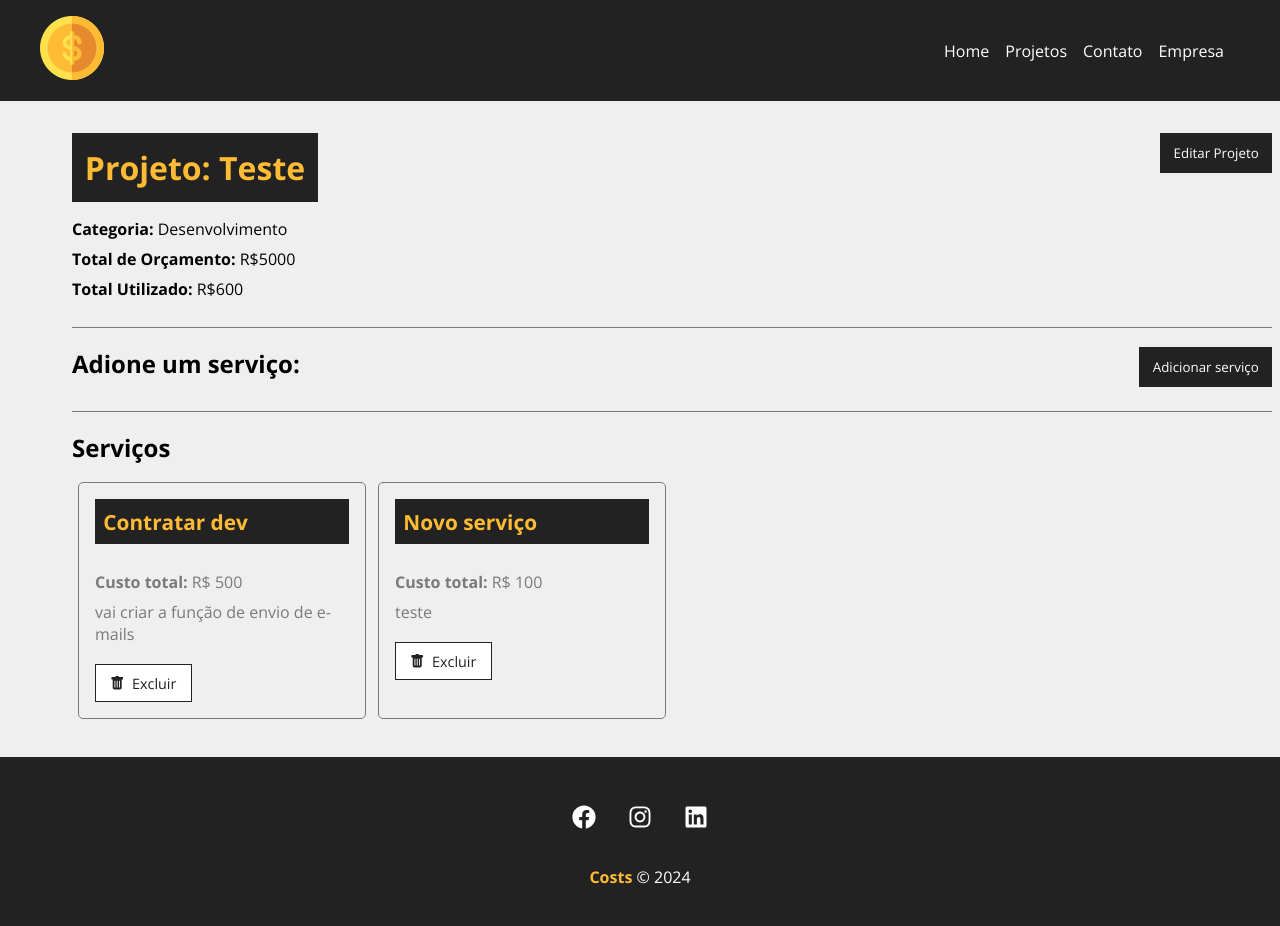
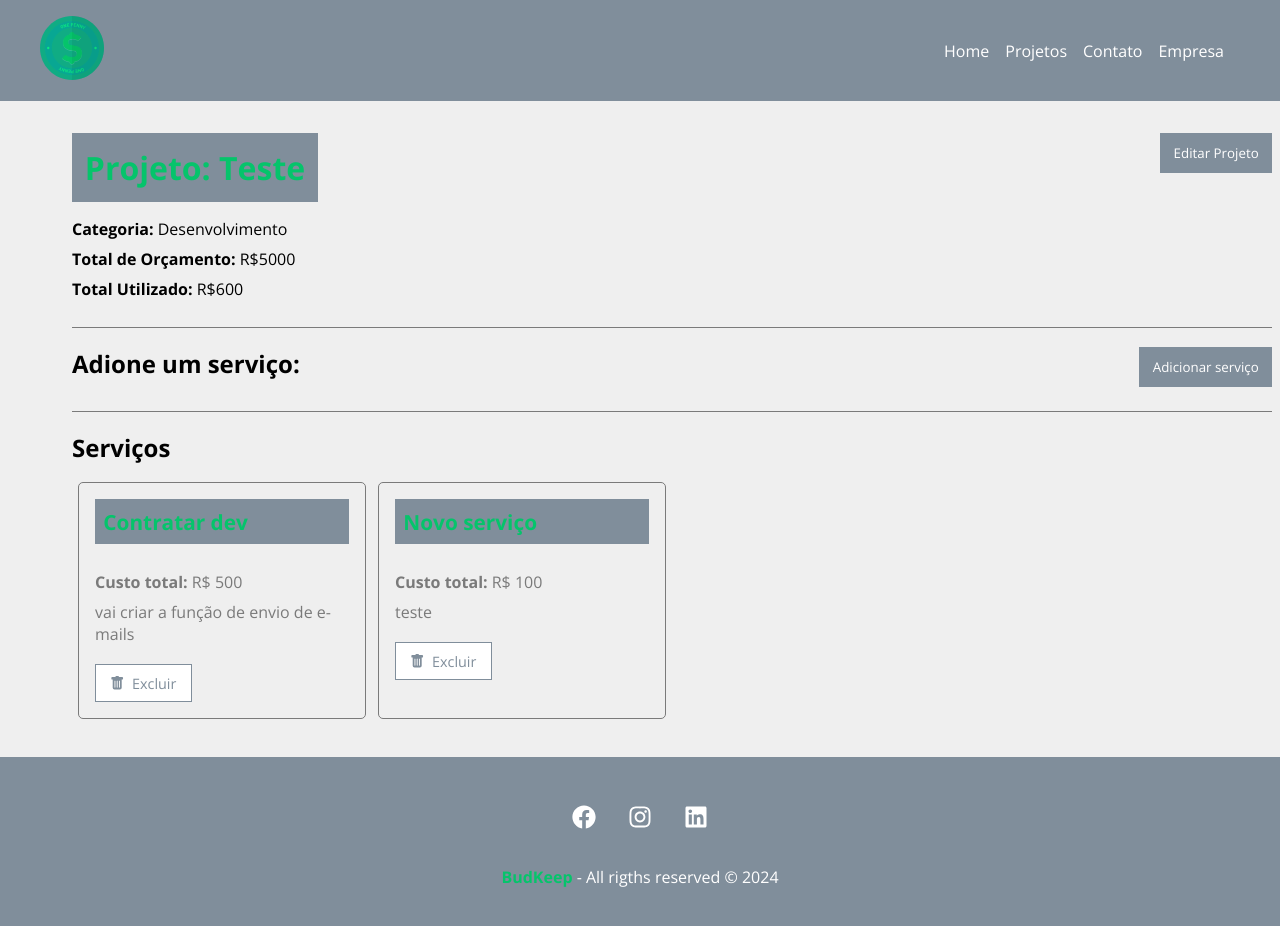
Before and after one commit to LuscasV/Costs_react, a React (Vite) app: page /project/39b1 in a window 1280 px wide. Shown: the top 926 px of the page. Built offline with nearby package versions, Linux system fonts and the light colour scheme; data requests are answered from the project's data file.

Commit message:
tentando arrumar

```diff
--- a/db.json
+++ b/db.json
@@ -23,6 +23,30 @@
           "id": "afb11bc7-f001-43a5-9bef-5a7237dc965a"
         }
       ]
+    },
+    {
+      "id": "6885",
+      "name": "lucas",
+      "budget": "5000",
+      "category": {
+        "id": "4",
+        "name": "Planejamento"
+      },
+      "cost": 4844,
+      "services": [
+        {
+          "name": "canal",
+          "cost": "400",
+          "description": "dsadad",
+          "id": "f36a9862-dc67-4129-91d9-336270b275d6"
+        },
+        {
+          "name": "Lucsdad",
+          "cost": "4444",
+          "description": "dsdadsa",
+          "id": "580b2616-6813-4d74-bc8a-dedaf8701c2c"
+        }
+      ]
     }
   ],
   "categories": [
--- a/src/components/form/SubmitButton.module.css
+++ b/src/components/form/SubmitButton.module.css
@@ -1,13 +1,13 @@
 .btn {
-    background-color: #222;
+  background-color: #808e9b;
   color: white;
-    padding: .7em 1.2em;
+  padding: 0.7em 1.2em;
   text-decoration: none;
-    transition: .5s;
+  transition: 0.5s;
   cursor: pointer;
   border: none;
 
   &:hover {
-        color: #FFBB33;
+    color: #05c46b;
   }
 }
--- a/src/components/layout/Footer.jsx
+++ b/src/components/layout/Footer.jsx
@@ -1,5 +1,5 @@
-import {FaFacebook, FaInstagram, FaLinkedin} from 'react-icons/fa'
-import styles from './Footer.module.css'
+import { FaFacebook, FaInstagram, FaLinkedin } from "react-icons/fa";
+import styles from "./Footer.module.css";
 
 function Footer() {
   return (
@@ -15,9 +15,11 @@ function Footer() {
           <FaLinkedin />
         </li>
       </ul>
-            <p className={styles.copy_right}><span>Costs</span> &copy; 2024</p>
+      <p className={styles.copy_right}>
+        <span>BudKeep</span> - All rigths reserved &copy; 2024
+      </p>
     </footer>
-    )
+  );
 }
 
-export default Footer
+export default Footer;
--- a/src/components/layout/Footer.module.css
+++ b/src/components/layout/Footer.module.css
@@ -1,5 +1,5 @@
 .footer {
-    background-color: #222;
+  background-color: #808e9b;
   color: white;
   padding: 3em;
   text-align: center;
@@ -14,7 +14,7 @@
     margin: 0 1em;
 
     &:hover {
-            color: #FFBB33;
+      color: #05c46b;
     }
   }
 
@@ -29,6 +29,6 @@
 
   span {
     font-weight: bold;
-        color: #FFBB33;
+    color: #05c46b;
   }
 }
--- a/src/components/layout/LinkButton.module.css
+++ b/src/components/layout/LinkButton.module.css
@@ -1,11 +1,11 @@
 .btn {
-    background-color: #222;
+  background-color: #808e9b;
   color: white;
   padding: 0.5em 1em;
   text-decoration: none;
   transition: 0.5s;
 
   &:hover {
-        color: #FFBB33;
+    color: #05c46b;
   }
 }
--- a/src/components/layout/Navbar.jsx
+++ b/src/components/layout/Navbar.jsx
@@ -1,24 +1,33 @@
-import { Link } from "react-router-dom"
-import Container from "./Container"
-import styles from './Navbar.module.css'
-import logo from '../../assets/costs_logo.png'
+import { Link } from "react-router-dom";
+import Container from "./Container";
+import styles from "./Navbar.module.css";
+import logo from "../../assets/costs_logo.png";
+import coin from "../../assets/coin-svgrepo-com.svg";
 
 function Navbar() {
   return (
     <nav className={styles.navbar}>
       <Container>
         <Link to="/">
-                <img src={logo} alt="Costs" />
+          <img src={coin} alt="Costs" />
         </Link>
         <ul className={styles.list}>
-            <li className={styles.item}><Link to="/">Home</Link></li>
-            <li className={styles.item}><Link to="/projects">Projetos</Link></li>
-            <li className={styles.item}><Link to="/contact">Contato</Link></li>
-            <li className={styles.item}><Link to="/company">Empresa</Link></li>
+          <li className={styles.item}>
+            <Link to="/">Home</Link>
+          </li>
+          <li className={styles.item}>
+            <Link to="/projects">Projetos</Link>
+          </li>
+          <li className={styles.item}>
+            <Link to="/contact">Contato</Link>
+          </li>
+          <li className={styles.item}>
+            <Link to="/company">Empresa</Link>
+          </li>
         </ul>
       </Container>
     </nav>
-    )
+  );
 }
 
-export default Navbar
+export default Navbar;
--- a/src/components/layout/Navbar.module.css
+++ b/src/components/layout/Navbar.module.css
@@ -1,7 +1,7 @@
 .navbar {
   display: flex;
   justify-content: space-between;
-    background-color: #222;
+  background-color: #808e9b;
   padding: 1em;
 }
 
@@ -18,7 +18,7 @@
     color: white;
     text-decoration: none;
     &:hover {
-            color: #FFBB33;
+      color: #05c46b;
     }
   }
 }
--- a/src/components/pages/Home.jsx
+++ b/src/components/pages/Home.jsx
@@ -1,16 +1,18 @@
-import styles from './Home.module.css'
-import savings from '../../assets/savings.svg'
-import LinkButton from '../layout/LinkButton'
+import styles from "./Home.module.css";
+import savings from "../../assets/savings.svg";
+import LinkButton from "../layout/LinkButton";
 
 function Home() {
   return (
     <section className={styles.home_container}>
-            <h1>Bem-vindo ao <span>Costs</span></h1>
+      <h1>
+        Bem-vindo ao <span>BudKeep</span>
+      </h1>
       <p>Comece a gerenciar os seus projetos agora mesmo!</p>
       <LinkButton to="/newproject" text="Criar projeto" />
       <img src={savings} alt="Costs" />
     </section>
-    )
+  );
 }
 
-export default Home
+export default Home;
--- a/src/components/pages/Home.module.css
+++ b/src/components/pages/Home.module.css
@@ -8,12 +8,12 @@
 
   h1 {
     font-size: 2.5em;
-        margin-bottom: .5em;
+    margin-bottom: 0.5em;
 
     span {
-            color: #FFBB33;
-            padding: 0 .2em;
-            background-color: #222;
+      color: #05c46b;
+      padding: 0 0.2em;
+      background-color: #808e9b;
     }
   }
 
--- a/src/components/pages/Project.module.css
+++ b/src/components/pages/Project.module.css
@@ -1,14 +1,16 @@
 .project_details {
   padding: 2em;
 
-    h1,h2,p {
-        margin-bottom: .5em;
+  h1,
+  h2,
+  p {
+    margin-bottom: 0.5em;
   }
 
   h1 {
-        background-color: #222;
-        color: #ffbb33;
-        padding: .4em;
+    background-color: #808e9b;
+    color: #05c46b;
+    padding: 0.4em;
   }
 
   span {
@@ -27,7 +29,7 @@
 }
 
 .btn {
-    background-color: #222;
+  background-color: #808e9b;
   color: white;
   padding: 0.5em 1em;
   text-decoration: none;
@@ -37,7 +39,7 @@
   border: none;
 
   &:hover {
-        color: #FFBB33;
+    color: #05c46b;
   }
 }
 
--- a/src/components/project/Card.module.css
+++ b/src/components/project/Card.module.css
@@ -6,9 +6,9 @@
   margin: 0.5%;
 
   h4 {
-        background-color: #222;
-        color: #FFBB33;
-        padding: .4em;
+    background-color: #808e9b;
+    color: #05c46b;
+    padding: 0.4em;
     margin-bottom: 1.3em;
     font-size: 1.3em;
   }
@@ -34,7 +34,6 @@
     background-color: #ccc;
     margin-right: 5px;
     height: 12px;
-
   }
 }
 
@@ -59,28 +58,29 @@ background-color: #ffaebc;
   display: flex;
   align-items: center;
 
-    a, button {
+  a,
+  button {
     text-decoration: none;
     border: none;
     background-color: white;
-        color: #222;
-        font-size: .9em;
-        padding: .6em 1em;
+    color: #808e9b;
+    font-size: 0.9em;
+    padding: 0.6em 1em;
     margin-right: 1em;
     cursor: pointer;
-        border: 1px solid #222;
+    border: 1px solid #808e9b;
     display: flex;
     align-items: center;
     justify-content: center;
     transition: 0.5s;
 
     &:hover {
-            background-color: #222;
-            color: #ffbb33;
+      background-color: #808e9b;
+      color: #05c46b;
     }
   }
 
   svg {
-        margin-right: .5em;
+    margin-right: 0.5em;
   }
 }
```
Also changed, not shown: src/assets/coin-svgrepo-com.svg (added), src/assets/savings.svg. Lines whose indentation alone changed are shown as unchanged.
